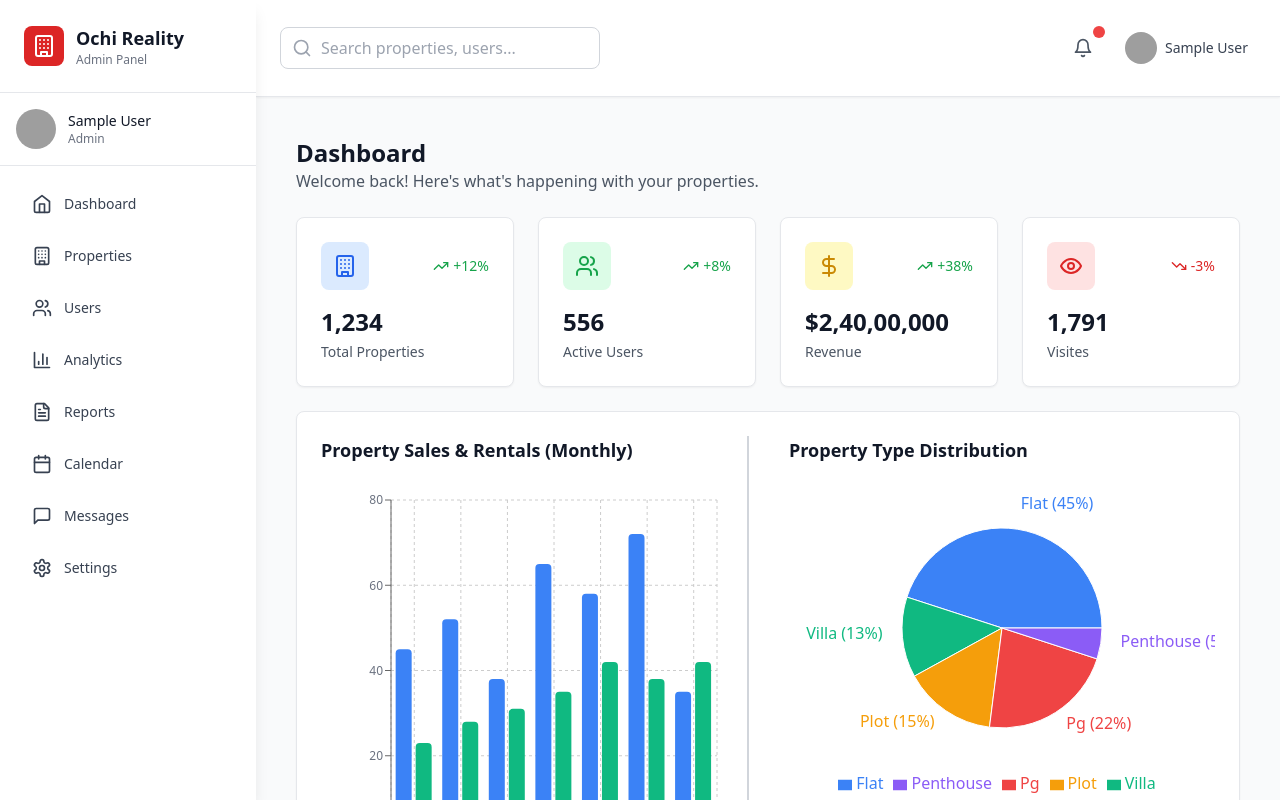
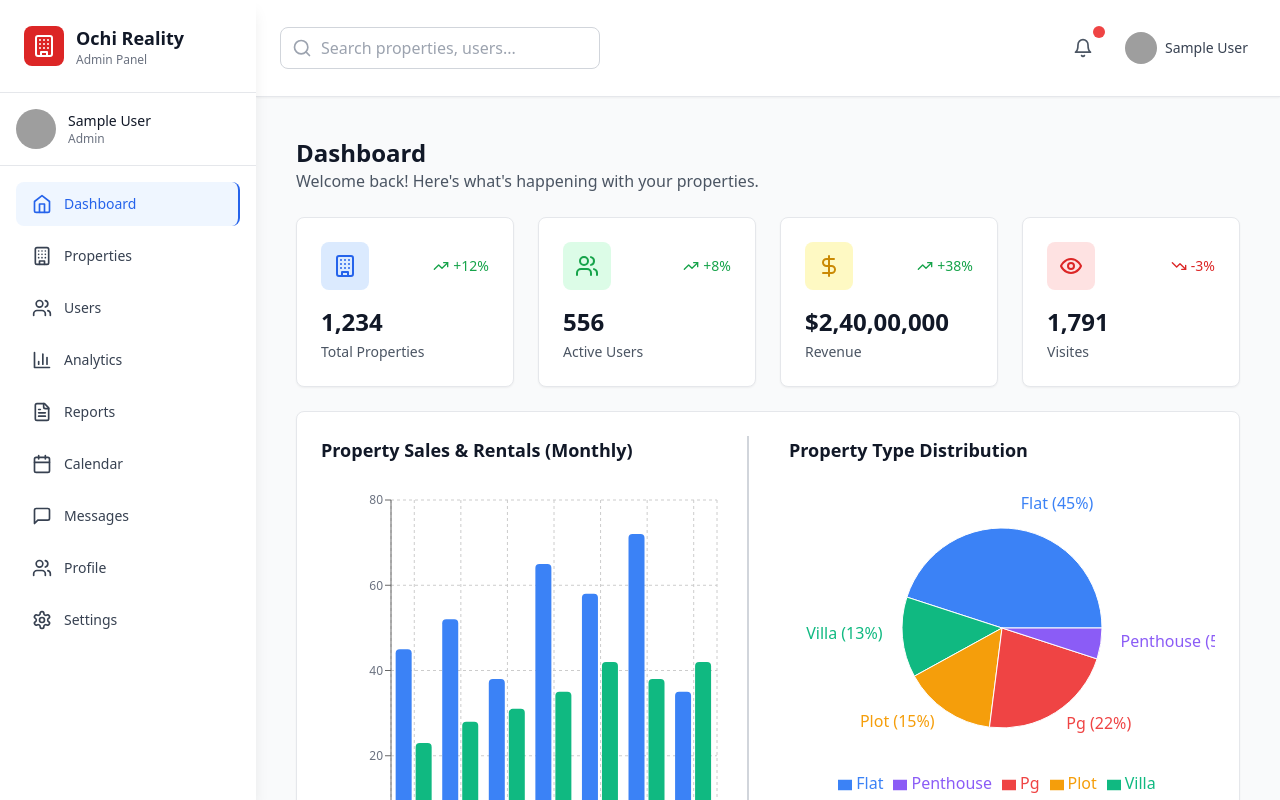
Before and after one commit to Parthchauhan19/Admin_Ralstate, a React (Vite) app: page /dashboard in a window 1280 px wide. Built offline with nearby package versions, Linux system fonts and the light colour scheme; sample sign-in values are in the browser's storage; grey boxes are pictures that could not be loaded.

Commit message:
error slove 100%

```diff
--- a/src/App.tsx
+++ b/src/App.tsx
@@ -19,7 +19,7 @@ import Analytics from "./components/Analytics/Analytics";
 import Reports from "./components/Reports/Reports";
 import Calender from "./components/Calender/Calender";
 import Message from "./components/Meassage/Meassage";
-import Profile from "./components/Profile/Profile"; // ✅ Import your Profile page
+import Profile from "./components/Profile/Profile";
 
 function ProtectedLayout() {
   const { user } = useAuth();
@@ -42,7 +42,7 @@ function ProtectedLayout() {
             <Route path="/reports" element={<Reports />} />
             <Route path="/calendar" element={<Calender />} />
             <Route path="/messages" element={<Message />} />
-            <Route path="/profile" element={<Profile />} /> {/* ✅ New route */}
+            <Route path="/profile" element={<Profile />} />
             <Route path="*" element={<Navigate to="/dashboard" replace />} />
           </Routes>
         </main>
--- a/src/components/Layout/Sidebar.tsx
+++ b/src/components/Layout/Sidebar.tsx
@@ -2,7 +2,7 @@ import React from "react";
 import {
   Home,
   Building,
-  Users,
+  Users as UsersIcon,
   Settings,
   BarChart3,
   FileText,
@@ -10,36 +10,35 @@ import {
   MessageSquare,
   X,
 } from "lucide-react";
+import { useNavigate, useLocation } from "react-router-dom";
 import { useAuth } from "../../contexts/AuthContext";
 
 interface SidebarProps {
-  activeTab: string;
-  setActiveTab: (tab: string) => void;
   isOpen: boolean;
   onClose: () => void;
 }
 
-const Sidebar: React.FC<SidebarProps> = ({
-  activeTab,
-  setActiveTab,
-  isOpen,
-  onClose,
-}) => {
+const Sidebar: React.FC<SidebarProps> = ({ isOpen, onClose }) => {
   const { user } = useAuth();
+  const navigate = useNavigate();
+  const location = useLocation();
 
   const menuItems = [
     { id: "dashboard", icon: Home, label: "Dashboard" },
     { id: "properties", icon: Building, label: "Properties" },
-    { id: "users", icon: Users, label: "Users" },
+    { id: "users", icon: UsersIcon, label: "Users" },
     { id: "analytics", icon: BarChart3, label: "Analytics" },
     { id: "reports", icon: FileText, label: "Reports" },
     { id: "calendar", icon: Calendar, label: "Calendar" },
     { id: "messages", icon: MessageSquare, label: "Messages" },
+    { id: "profile", icon: UsersIcon, label: "Profile" },
     { id: "settings", icon: Settings, label: "Settings" },
   ];
 
+  const currentPath = location.pathname.split("/")[1];
+
   const handleItemClick = (id: string) => {
-    setActiveTab(id);
+    navigate(`/${id}`);
     onClose();
   };
 
@@ -102,7 +101,7 @@ const Sidebar: React.FC<SidebarProps> = ({
               key={item.id}
               onClick={() => handleItemClick(item.id)}
               className={`w-full flex items-center gap-3 px-4 py-3 rounded-lg transition-colors ${
-                activeTab === item.id
+                currentPath === item.id
                   ? "bg-blue-50 text-blue-600 border-r-2 border-blue-600"
                   : "text-gray-700 hover:bg-gray-50"
               }`}
```
